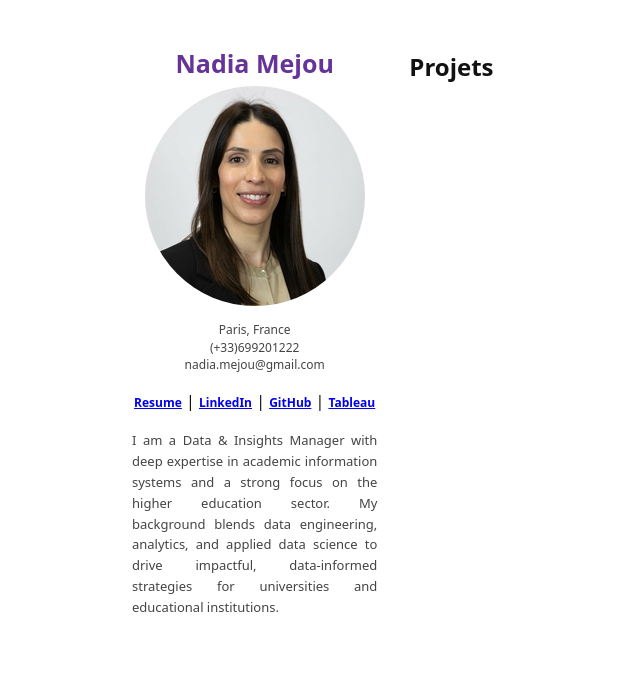
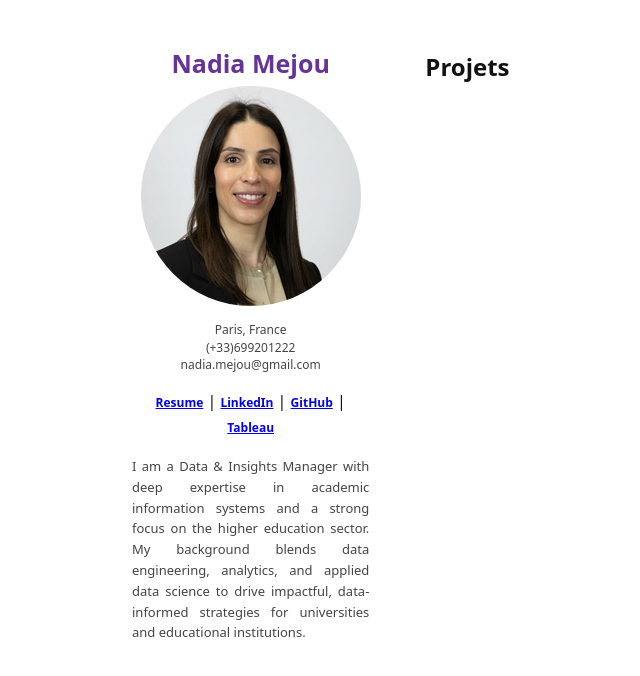
Before and after one commit to namejou/namejou.github.io, a Jekyll site: the page built from index.md, in a window 1280 px wide. Shown: the top 676 px of the page, without its empty margins (124-764 px from the left). Built offline with Jekyll 4.4.1, drawn with Linux system fonts in a browser that asks for light colours.

Commit message:
Update site.css

```diff
--- a/assets/css/site.css
+++ b/assets/css/site.css
@@ -22,7 +22,7 @@ body {
 .two-col {
   display: grid;
   grid-template-columns: 1fr 2fr;
-  gap: 32px;
+  gap: 56px;
   align-items: start;
 }
 
```
